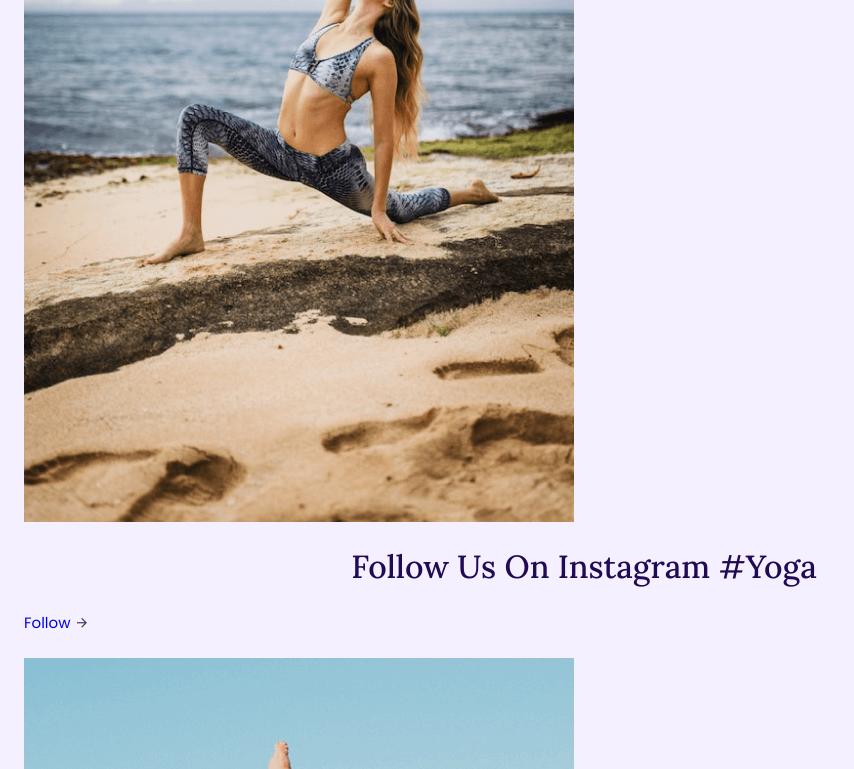
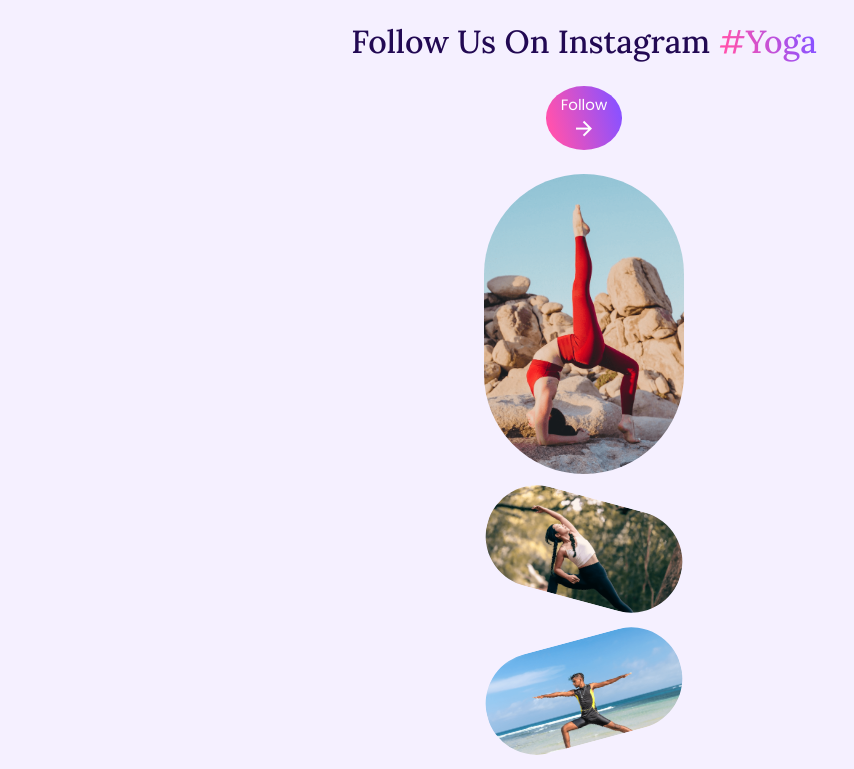
Before and after one commit to OrangaG/yoga-landing-page, a website built with Vite: page index.html in a window 1280 px wide. Shown: the part 4797-5566 px from the top of the page, without its empty margins (0-854 px from the left). Built offline with nearby package versions, Linux system fonts and the light colour scheme.

Commit message:
routine section done

```diff
--- a/index.html
+++ b/index.html
@@ -187,16 +187,21 @@
           <img src="/follow-yoga-1.png" alt="woman stretching on the beach" />
           <div class="follow__text">
             <h2 class="section__title">
-              Follow Us On Instagram <span>#Yoga</span>
+              Follow Us On Instagram <span class="hashtag">#Yoga</span>
             </h2>
-            <span class="btn--secondary">
+            <span class="btn--primary | round">
               <a href="#" class="follow__link">Follow</a>
               <i class="ri-arrow-right-line"></i>
             </span>
           </div>
           <img src="/follow-yoga-2.png" alt="woman doing a yoga pose" />
-          <img src="/follow-yoga-3.png" alt="woman stretching in a forest" />
           <img
+            class="rotate-up"
+            src="/follow-yoga-3.png"
+            alt="woman stretching in a forest"
+          />
+          <img
+            class="rotate-down"
             src="/follow-yoga-4.png"
             alt="man doing a yoga pose on the beach"
           />
--- a/src/sass/layout/_section.scss
+++ b/src/sass/layout/_section.scss
@@ -1,5 +1,6 @@
 @use "../base/typography" as t;
 @use "../abstracts/colors" as c;
+@use "../abstracts/mixins" as m;
 
 .section {
   padding-block: 5rem 1rem;
@@ -234,3 +235,36 @@
   left: 0;
   bottom: 1.5rem;
 }
+
+//Follow
+.follow__container {
+  justify-items: center;
+
+  img {
+    width: 200px;
+    border-radius: 100px;
+    z-index: -1;
+  }
+}
+
+.hashtag {
+  background: c.$gradient-color;
+  color: transparent;
+  background-clip: text;
+  -webkit-background-clip: text;
+}
+
+.round {
+  flex-direction: column;
+  gap: 0;
+  border-radius: 50%;
+}
+
+.rotate-up {
+  rotate: 15deg;
+}
+
+.rotate-down {
+  margin-top: 1rem;
+  rotate: -15deg;
+}
```
